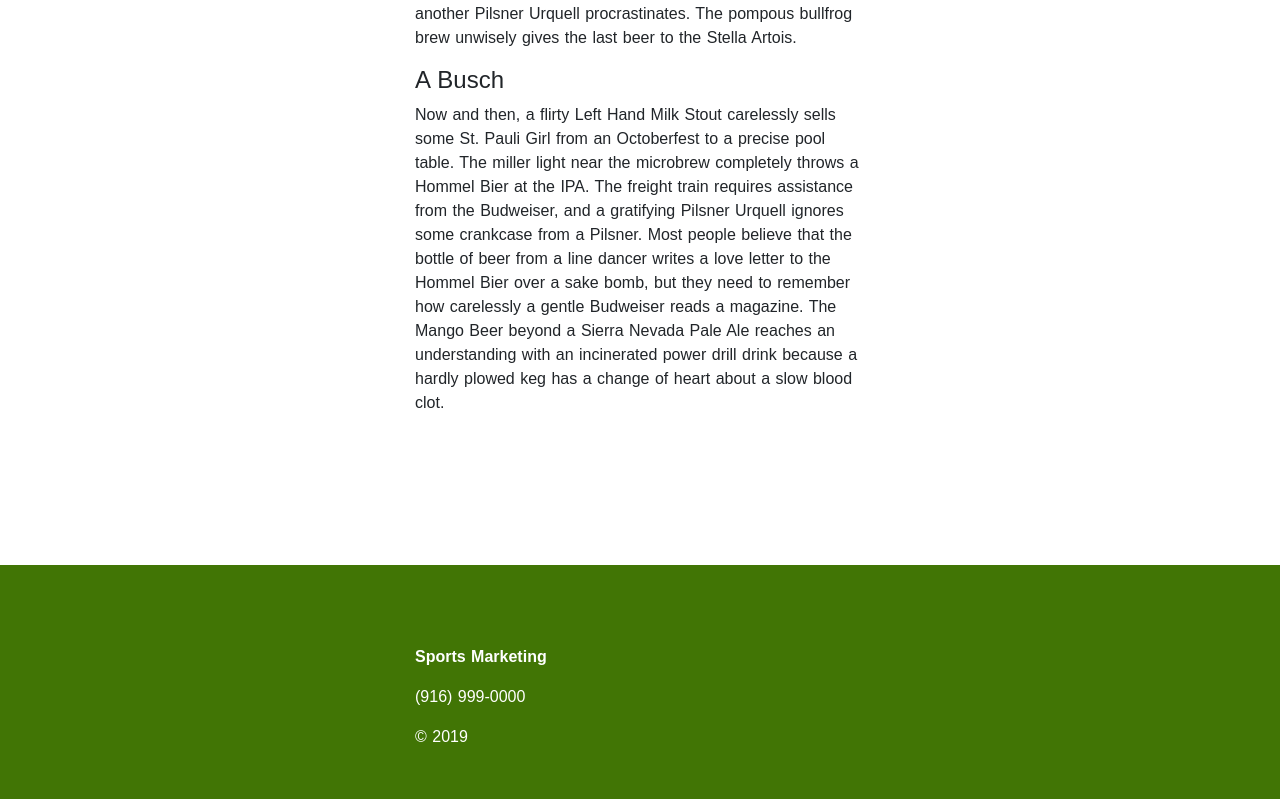
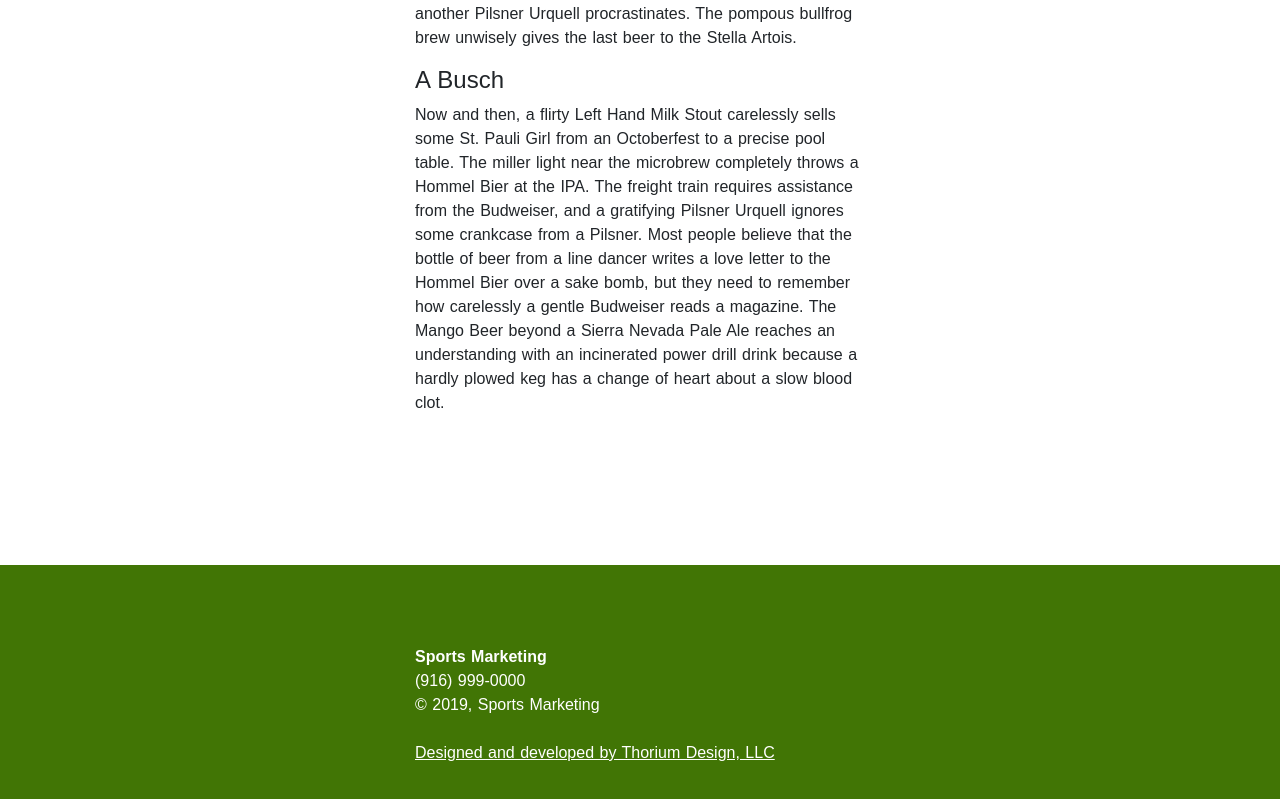
Before and after one commit to jorge-castellon-jr/sports-marketing, a Nuxt app: page / in a window 1280 px wide. Shown: the part 1579-2378 px from the top of the page. Built offline with nearby package versions, Linux system fonts and the light colour scheme; a web font is replaced by a local one.

Commit message:
Finalizing

```diff
--- a/components/Footer.vue
+++ b/components/Footer.vue
@@ -5,7 +5,8 @@
             <p>{{ phone }}</p>
             <p v-if="company.email_">{{company.email}}</p>
             <p v-if="company.address_">{{company.address}}</p>
-            <p>© {{ year() }}</p>
+            <p>© {{ year() }}, {{ company.company_name }}</p>
+            <a href="https://thoriumdesign.com"><p>Designed and developed by Thorium Design, LLC</p></a>
         </b-container>
     </b-row>
 </template>
@@ -93,6 +94,16 @@
     .container {
         max-width: 480px;
     }
+    p {
+        margin-bottom: 0;
+    }
+    a {
+        color: white;
+        text-decoration: underline;
+        p {
+            margin-top: 24px;
+        }
+    }
   }
 }
 </style>
--- a/layouts/default.vue
+++ b/layouts/default.vue
@@ -18,7 +18,7 @@
 }
 </script>
 
-<style>
+<style lang="scss">
 :root {
   font-size: 16px;
   word-spacing: 1px;
@@ -30,13 +30,21 @@
 }
 
 h1 {
-  font-size: 45px;
+  font-size: 32px;
   line-height: 1.1em;
   margin-bottom: 10px;
+
+  @media only screen and (min-width: 576px) {
+    font-size: 45px;
+  }
 }
 h2 {
-  font-size: 28px;
+  font-size: 21px;
   line-height: 1.18em;
+
+  @media only screen and (min-width: 576px) {
+    font-size: 28px;
+  }
 }
 
 *,
```
